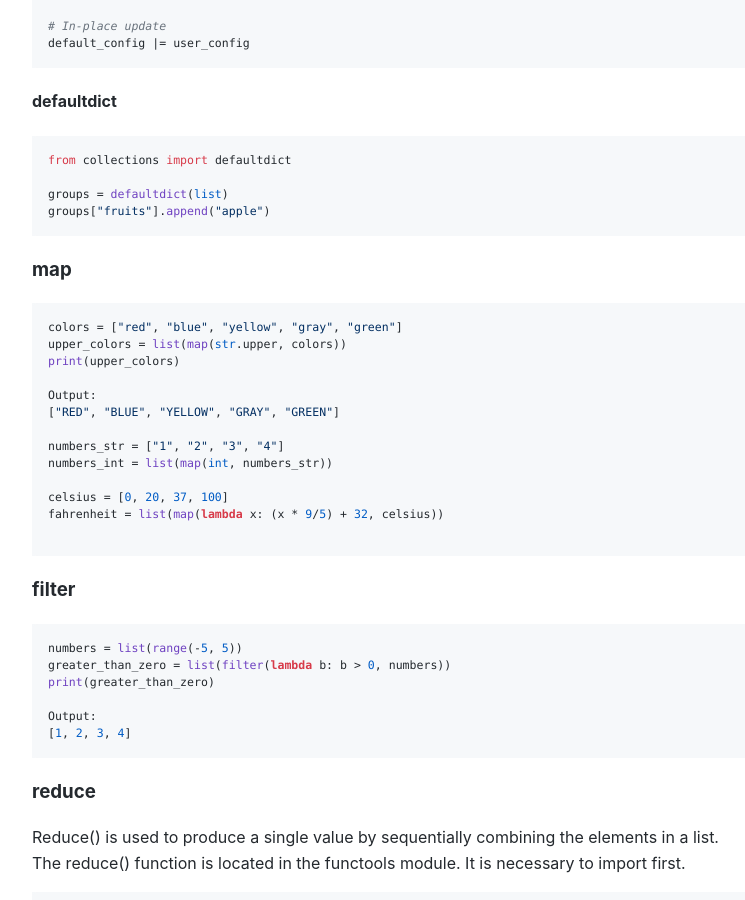
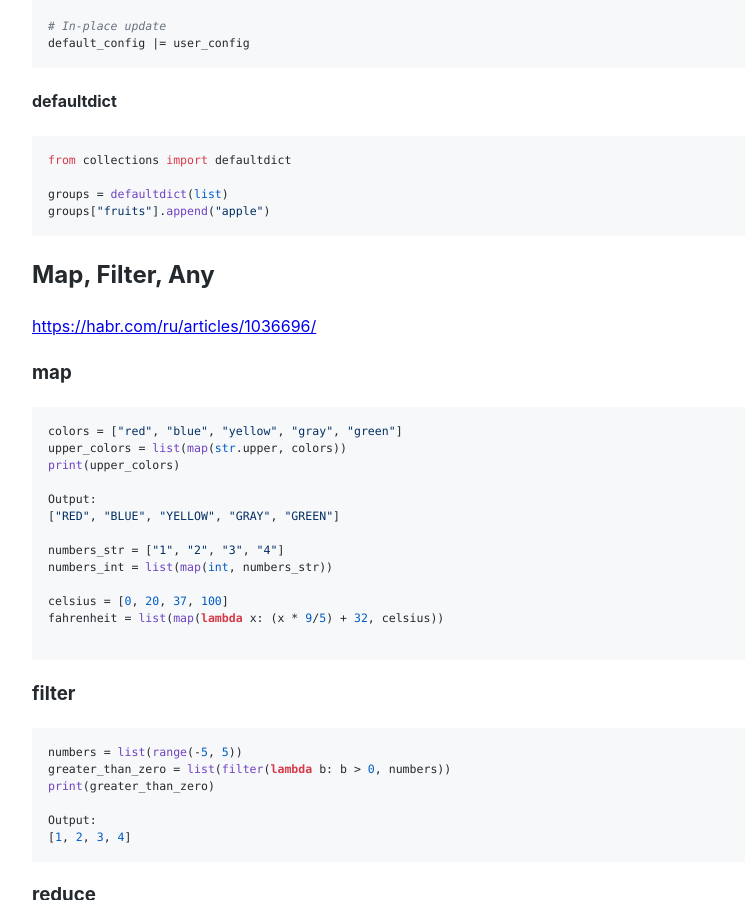
Before and after one commit to Michael-Lubinsky/michael-lubinsky.github.com, a Jekyll site: the page built from python/python.md, in a window 1280 px wide and 900 px high, scrolled down 8169 px. Shown: the whole window, without its empty margins (158-903 px from the left). Built offline with Jekyll 4.4.1, drawn with Linux system fonts in a browser that asks for light colours; our own code applies the rules of GitHub Pages for plain Markdown files.

Commit message:
Update python.md

````diff
--- a/python/python.md
+++ b/python/python.md
@@ -402,6 +402,9 @@ from collections import defaultdict
 groups = defaultdict(list)
 groups["fruits"].append("apple")
 ```
+
+## Map, Filter, Any
+<https://habr.com/ru/articles/1036696/>
 ### map
 ```python
 colors = ["red", "blue", "yellow", "gray", "green"]
````
